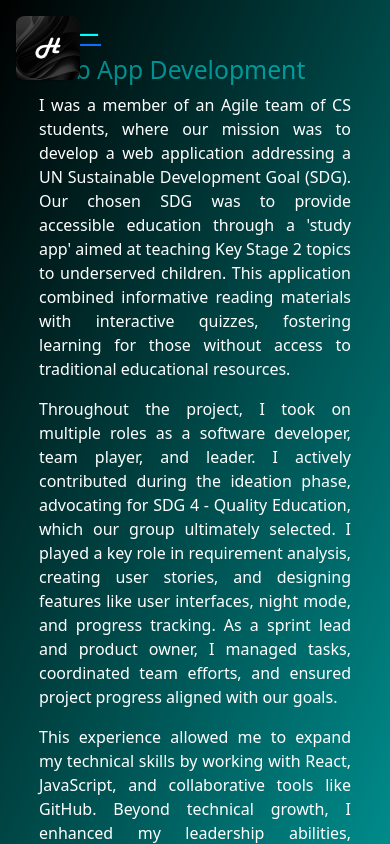
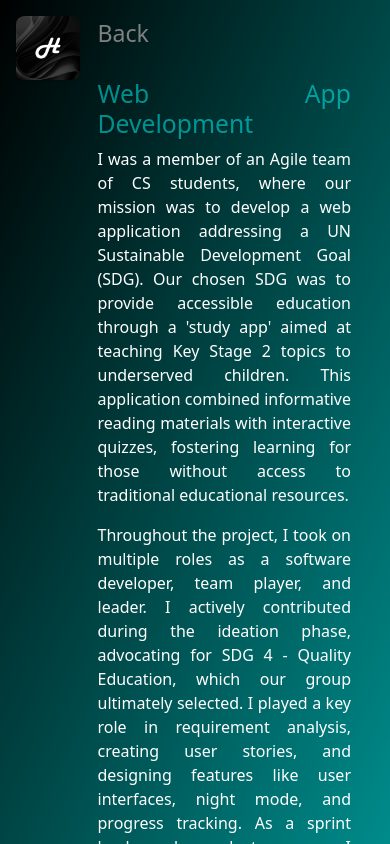
Before and after one commit to HMZMH/hamzah-mahmood-portfolio, a React (Create React App) app: page /project1 in a window 390 px wide. Shown: the top 844 px of the page. Built offline with nearby package versions, Linux system fonts and the light colour scheme.

Commit message:
Fix mobile-view buug

```diff
--- a/src/App.css
+++ b/src/App.css
@@ -32,9 +32,13 @@ p {
     color: white;
 }
 
-h3, h5, link{
+h3{
     text-align: justify;
-    text-decoration: none !important;
+    color: gray !important;
+}
+
+h5{
+    text-align: justify;
     color: cyan !important;
 }
 
@@ -64,3 +68,15 @@ h3, h5, link{
 .sections{
     margin-bottom: 7.5vh;
 }
+
+@media only screen and (max-width: 900px) {
+    .content-div {
+        padding-left: 15%;
+    }
+  }
+
+  @media only screen and (max-width: 600px) {
+    .content-div {
+        padding-left: 25%;
+    }
+  }
--- a/src/projects/Project1.js
+++ b/src/projects/Project1.js
@@ -25,8 +25,9 @@ function Project1() {
       <div className='content-div'>
 
         <nav>
-          <Link to="/#project-section">
-            <h3>🡐</h3>
+          <Link to="/#project-section" style={{textDecoration:'none'}}>
+            <h3>Back</h3>
+            <br/>
           </Link>
         </nav>
 
```
